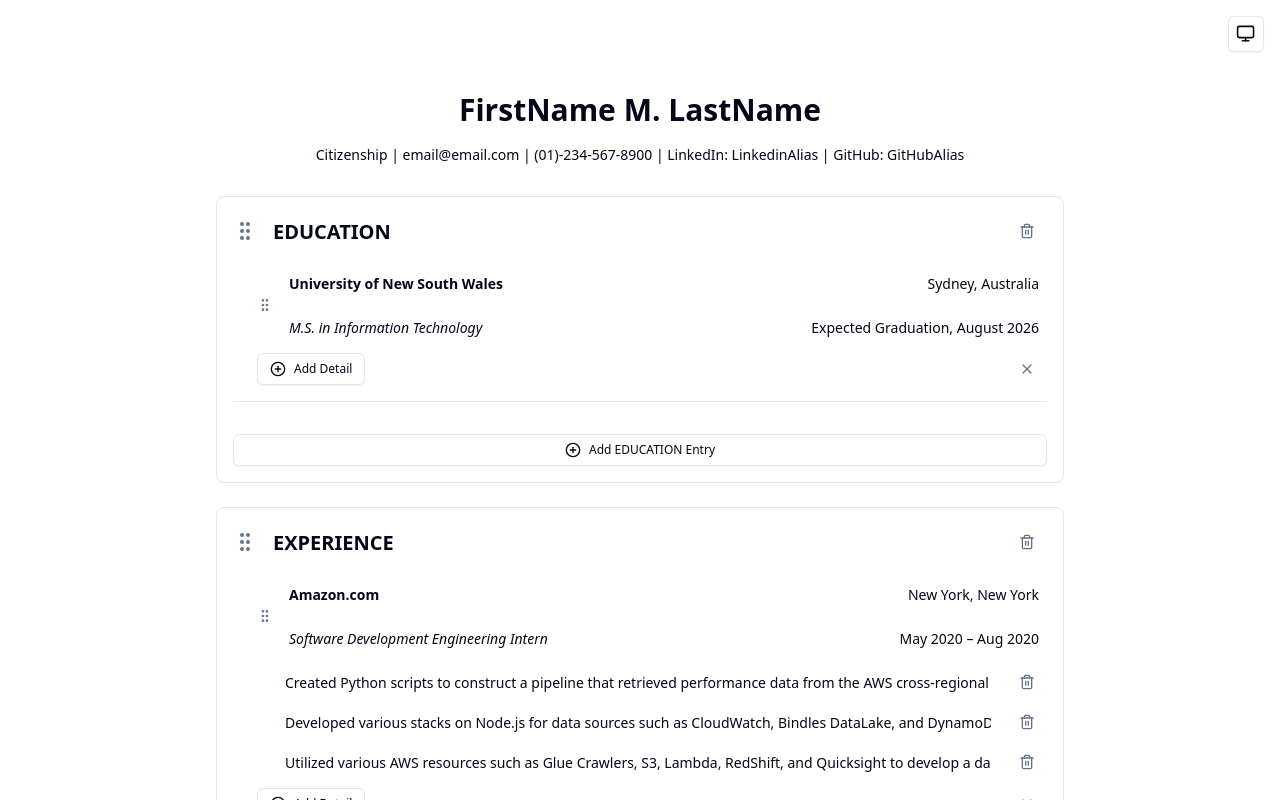
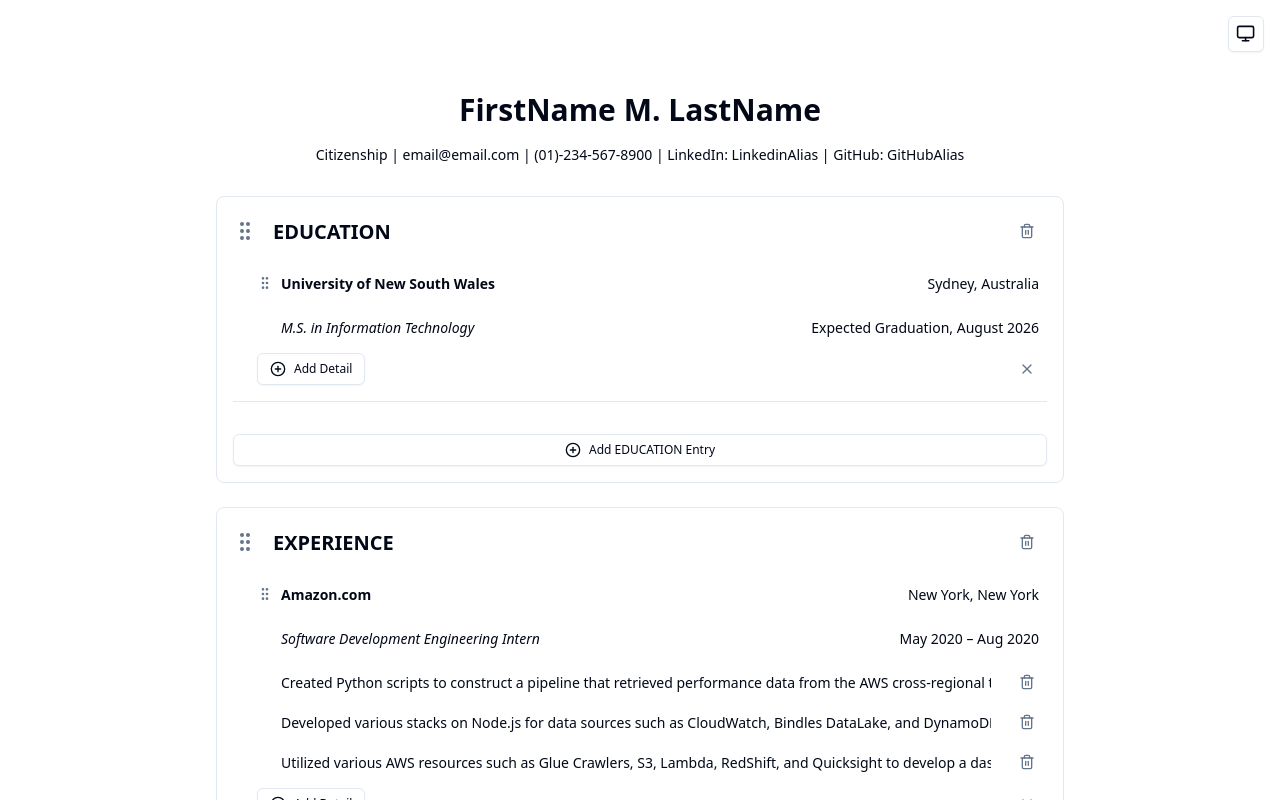
Before and after one commit to Alfie728/Career-Canvas, a Next.js app: page / in a window 1280 px wide. Shown: the top 800 px of the page. Built offline with nearby package versions, Linux system fonts and the light colour scheme.

Commit message:
entry component layout adjustments

```diff
--- a/components/Entry.tsx
+++ b/components/Entry.tsx
@@ -60,7 +60,11 @@ export function Entry({
       className="mb-4 pl-6 border-b border-border pb-4"
     >
       <div className="flex items-center mb-2">
-        <div {...attributes} {...listeners} className="mr-2 cursor-move">
+        <div
+          {...attributes}
+          {...listeners}
+          className="pt-2.5 cursor-move self-start"
+        >
           <GripVertical className="text-muted-foreground h-4 w-4" />
         </div>
         <div className="flex-grow grid grid-cols-2 gap-2">
@@ -98,7 +102,7 @@ export function Entry({
           />
         </div>
       </div>
-      <ul className="list-disc pl-5 text-foreground space-y-1">
+      <ul className="list-disc pl-4 text-foreground space-y-1">
         {entry.details.map((detail, index) => (
           <li key={index} className="flex items-center">
             <Input
```
